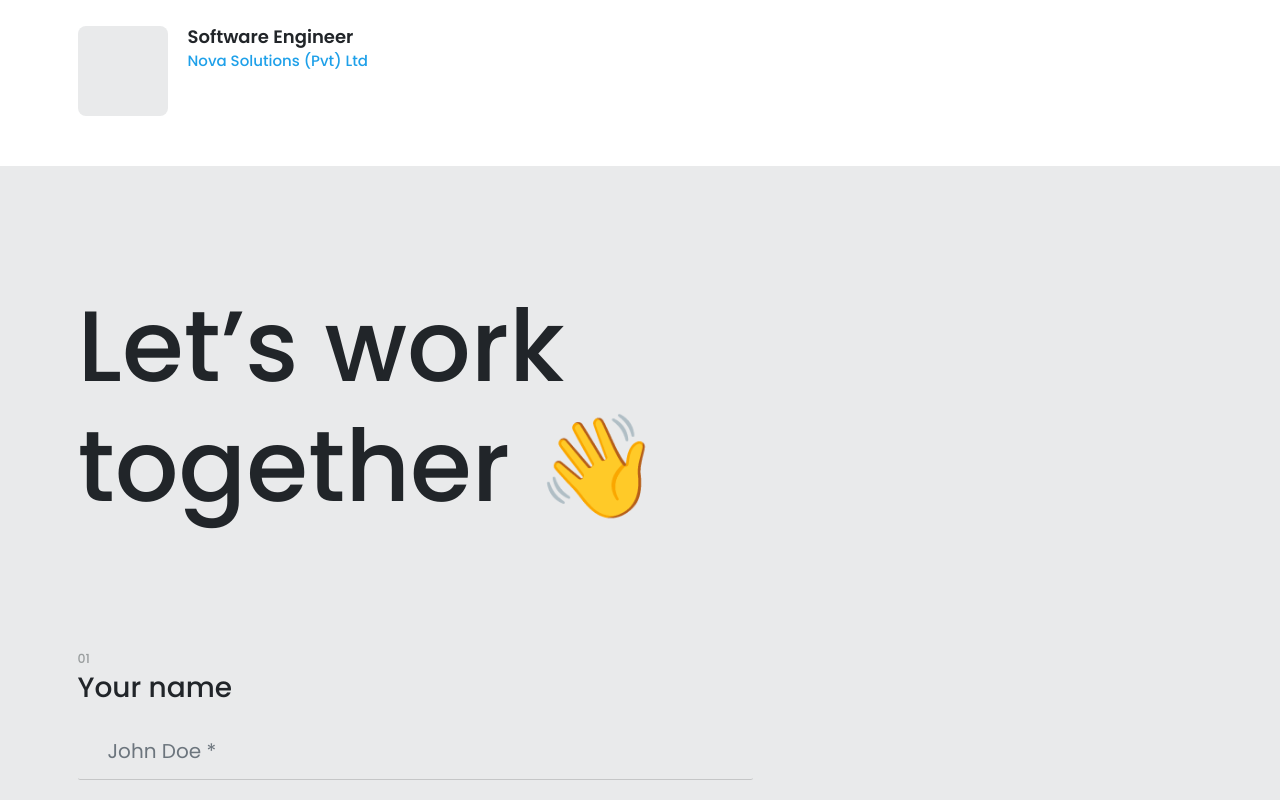
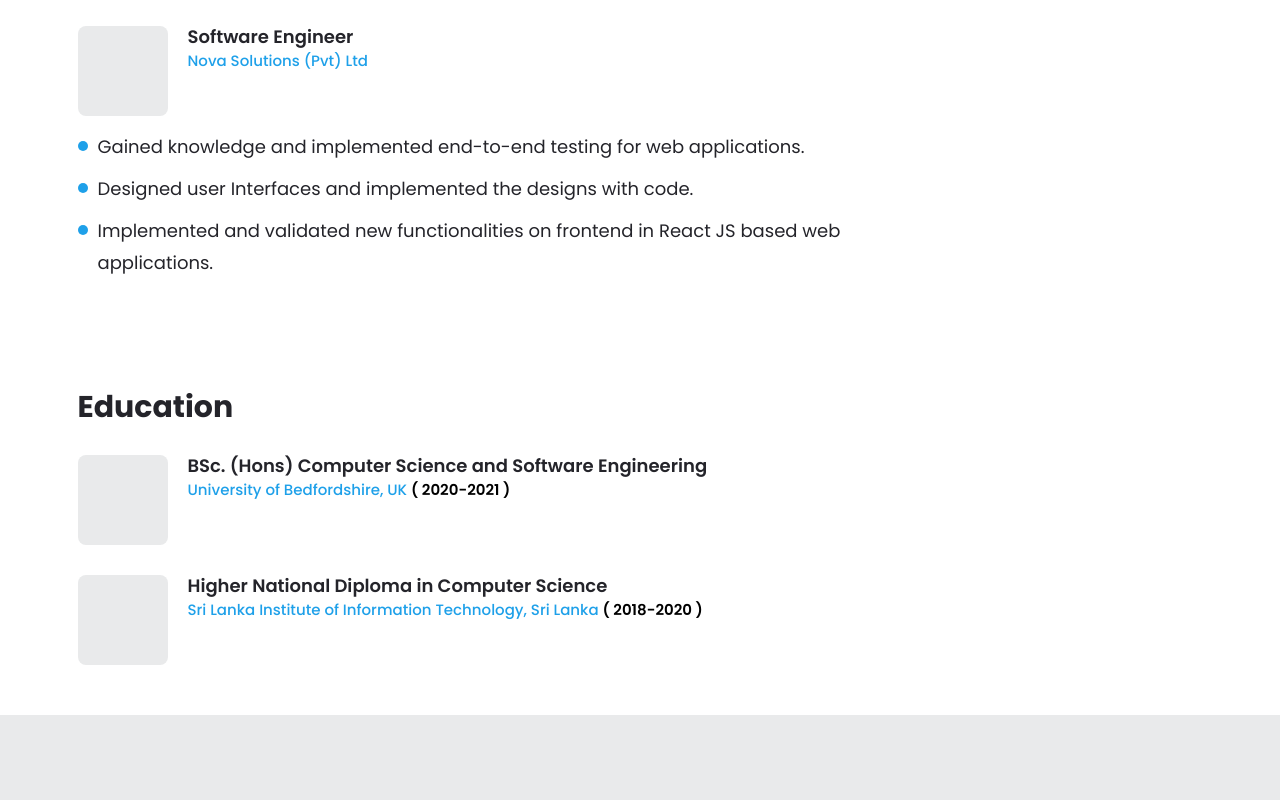
Before and after one commit to galactusclb/clb-portfolio-2022, a React (Create React App) app: page /about in a window 1280 px wide. Shown: the part 1260-2060 px from the top of the page. Built offline with nearby package versions, Linux system fonts and the light colour scheme.

Commit message:
desgin about education section

```diff
--- a/src/assets/styles/abstracts/_colors.scss
+++ b/src/assets/styles/abstracts/_colors.scss
@@ -2,5 +2,6 @@
 
 :root{
     --color-bg-gray : #{$bg-color-gray};
+    --text-color-black : #{$text-color-black};
     --text-color-blue : #{$text-color-blue};
 }
--- a/src/assets/styles/abstracts/_variables.scss
+++ b/src/assets/styles/abstracts/_variables.scss
@@ -11,6 +11,7 @@ $black: #24242a;
 
 $bg-color-gray : rgb(233, 234, 235);
 
+$text-color-black : $black;
 $text-color-blue : #1EA0E9;
 
 
--- a/src/assets/styles/base/_global.scss
+++ b/src/assets/styles/base/_global.scss
@@ -1,6 +1,3 @@
 body {
-
+ cursor: default;
 }
-
-section{
-}
--- a/src/assets/styles/base/_typography.scss
+++ b/src/assets/styles/base/_typography.scss
@@ -8,6 +8,10 @@ html {
       Roboto, Oxygen, Ubuntu, Cantarell, "Open Sans", "Helvetica Neue",
       sans-serif;
   }
+}
+
+*{
+  color: var(--text-color-black);
 }
 
 p{
--- /dev/null
+++ b/src/assets/styles/components/_ul.module.scss
@@ -0,0 +1,22 @@
+
+ul{
+    list-style: none;
+
+    & li{
+        position: relative;
+        // padding-left: 0em;
+
+        &::before {
+            position: absolute;
+            // content: "\2022";  /* Add content: \2022 is the CSS Code/unicode for a bullet */
+            content: "";
+            display: inline-block; /* Needed to add space between the bullet and the text */
+            width: 1em; /* Also needed for space (tweak if needed) */
+            height: 1em;
+            border-radius: 50%;
+            background: var(--text-color-blue);
+            margin-left: -2em; /* Also needed for space (tweak if needed) */
+            margin-top: 1em; /* Also needed for space (tweak if needed) */
+          }
+    }
+}
--- a/src/assets/styles/components/ui/Item/_item.module.scss
+++ b/src/assets/styles/components/ui/Item/_item.module.scss
@@ -19,6 +19,11 @@
         h5{
             font-size: 1.5rem;
             color: var(--text-color-blue);
+
+            span{
+                color: initial;
+                font-weight: 600;
+            }
         }
     }
 }
--- a/src/assets/styles/main.scss
+++ b/src/assets/styles/main.scss
@@ -8,4 +8,5 @@
 @import "components/marquee";
 @import "components/input.module";
 @import "components/button.module";
+@import "components/ul.module";
 @import "components/ui/index.module.scss"
--- /dev/null
+++ b/src/components/pages/about/section-education.jsx
@@ -0,0 +1,43 @@
+import React from 'react'
+
+import style from 'assets/styles/modules/about-me/section-skill.module.scss'
+
+const SectionEducation = () => {
+
+    const skills = [
+        'Angular',
+        'ReactJs',
+        'NextJs',
+        'NodeJs',
+        'Laravel'
+    ]
+
+    return (
+        <section className={`${style['section-main']} container`}>
+            <div className="row">
+                <div className={`${style['section-left']} col-lg-9`}>
+                    <h3>Education </h3>
+
+                    <div className="clb-item-with-inline-img d-flex flex-row flex-nowrap mt-5">
+                        <div className="item-img-wrapper"></div>
+                        <div className="item-title-wrapper">
+                            <h4>BSc. (Hons) Computer Science and Software Engineering</h4>
+                            <h5>University of Bedfordshire, UK <span>( 2020-2021 )</span></h5>
+                        </div>
+                    </div>
+
+                    <div className="clb-item-with-inline-img d-flex flex-row flex-nowrap mt-5">
+                        <div className="item-img-wrapper"></div>
+                        <div className="item-title-wrapper">
+                            <h4>Higher National Diploma in Computer Science</h4>
+                            <h5>Sri Lanka Institute of Information Technology, Sri Lanka <span>( 2018-2020 )</span></h5>
+                        </div>
+                    </div>
+
+                </div>
+            </div>
+        </section>
+    )
+}
+
+export default SectionEducation
--- a/src/components/pages/about/section-experience.jsx
+++ b/src/components/pages/about/section-experience.jsx
@@ -29,6 +29,18 @@ const SectionExperience = () => {
                             <h5>Nova Solutions (Pvt) Ltd</h5>
                         </div>
                     </div>
+
+                    <ul className='mt-4'>
+                        <li><p>
+                            Gained knowledge and implemented end-to-end testing for web applications.
+                        </p></li>
+                        <li><p>
+                            Designed user Interfaces and implemented the designs with code.
+                        </p></li>
+                        <li><p>
+                            Implemented and validated new functionalities on frontend in React JS based web applications.
+                        </p></li>
+                    </ul>
                 </div>
             </div>
         </section>
--- a/src/pages/About.jsx
+++ b/src/pages/About.jsx
@@ -1,4 +1,5 @@
 import AboutHero from 'components/pages/about/hero'
+import SectionEducation from 'components/pages/about/section-education'
 import SectionExperience from 'components/pages/about/section-experience'
 import SectionSkill from 'components/pages/about/section-skill'
 import React from 'react'
@@ -9,6 +10,7 @@ const About = () => {
             <AboutHero />
             <SectionSkill />
             <SectionExperience />
+            <SectionEducation />
         </>
     )
 }
```
